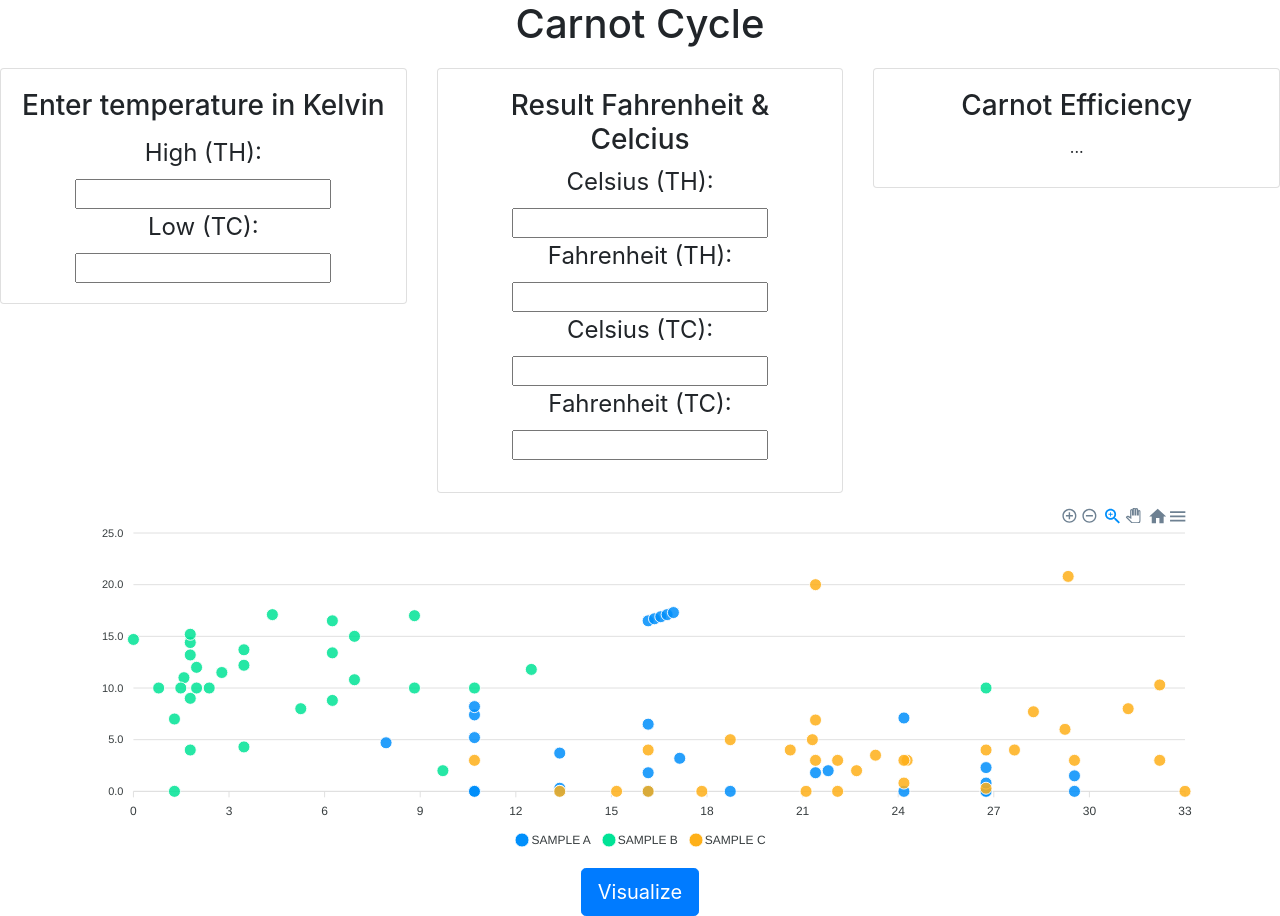
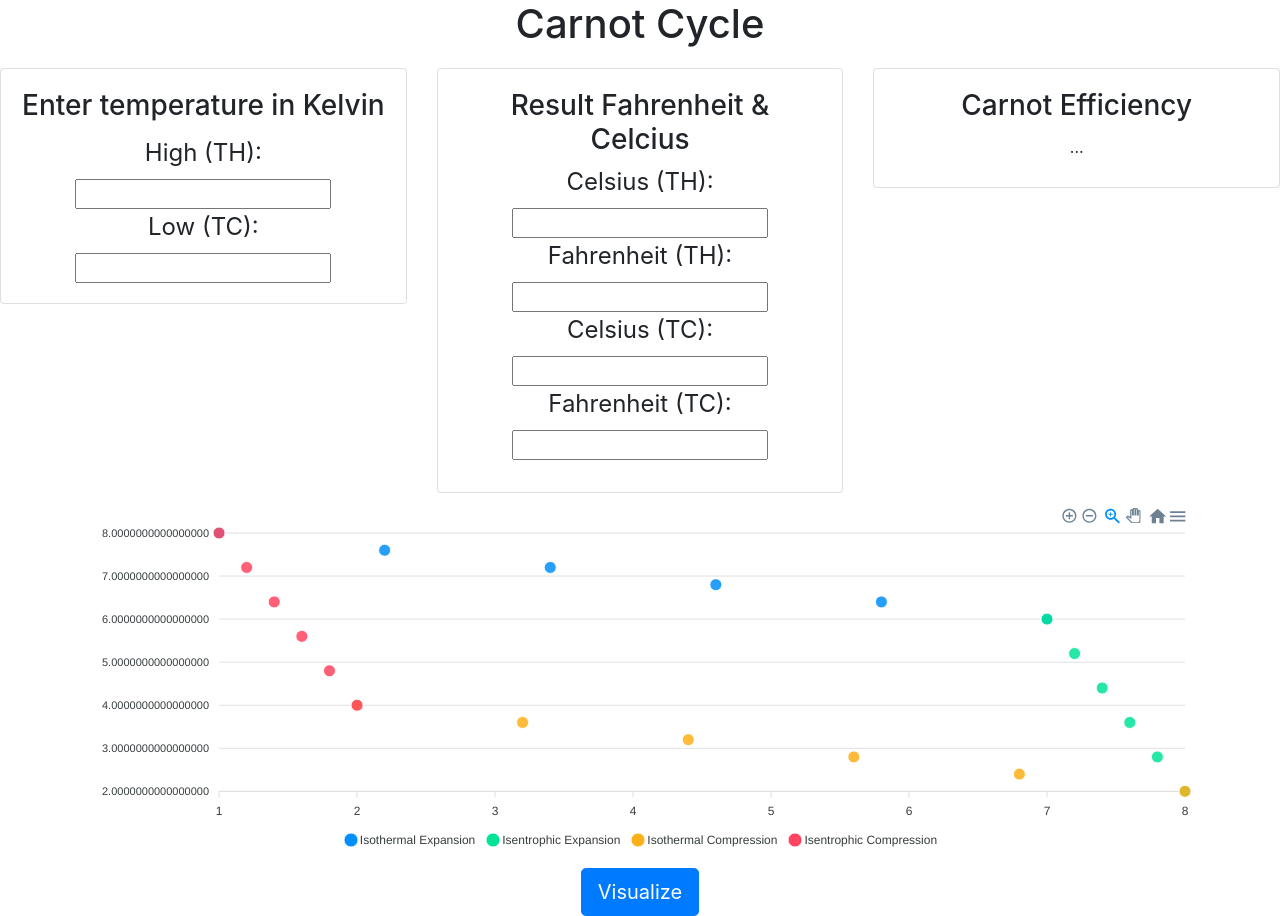
Before and after one commit to RuslanUchan/carnot-cycle, a React (Create React App) app: page / in a window 1280 px wide. Built offline with nearby package versions, Linux system fonts and the light colour scheme.

Commit message:
Some visualization done

```diff
--- a/src/App.js
+++ b/src/App.js
@@ -9,7 +9,24 @@ class App extends Component {
   constructor(props) {
     super(props)
 
-    this.state = {}
+    this.state = {
+      initialVolume: [2, 8, 9, 3],
+      initialPressure: [8, 6, 2, 4],
+      modifier: [[1.2, -0.4], [0.2, -0.8], [-1.2, 0.4], [-0.2, 0.8]]
+    }
+  }
+
+  PVDiagramModifier = (x, y, xMod, yMod) => {
+    const seriesData = [[x, y]]
+
+    for (let i = 0; i < 5; i++) {
+      x += xMod
+      y += yMod
+
+      seriesData.push([x, y])
+    }
+
+    return seriesData
   }
 
   render() {
@@ -18,7 +35,10 @@ class App extends Component {
         <h1 style={{ marginBottom: "20px" }}>Carnot Cycle</h1>
         <Calculator />
         <Container style={{ marginTop: "10px" }}>
-          <ScatterChart />
+          <ScatterChart
+            PVDiagramModifier={this.PVDiagramModifier}
+            systemVariables={this.state}
+          />
         </Container>
         <Button color="primary" onClick={this.handleVisualize} size="lg">
           Visualize
--- a/src/components/ScatterChart.js
+++ b/src/components/ScatterChart.js
@@ -17,125 +17,60 @@ class ScatterChart extends Component {
           tickAmount: 10
         },
         yaxis: {
-          tickAmount: 7
+          tickAmount: 10
         }
       },
       series: [
         {
-          name: "SAMPLE A",
-          data: [
-            [16.4, 16.5],
-            [16.6, 16.7],
-            [16.8, 16.9],
-            [17, 17.1],
-            [17.2, 17.3],
-            [17.4, 3.2],
-            [10.9, 7.4],
-            [10.9, 0],
-            [10.9, 8.2],
-            [16.4, 0],
-            [16.4, 1.8],
-            [13.6, 0.3],
-            [13.6, 0],
-            [29.9, 0],
-            [27.1, 2.3],
-            [16.4, 0],
-            [13.6, 3.7],
-            [10.9, 5.2],
-            [16.4, 6.5],
-            [10.9, 0],
-            [24.5, 7.1],
-            [10.9, 0],
-            [8.1, 4.7],
-            [19, 0],
-            [21.7, 1.8],
-            [27.1, 0],
-            [24.5, 0],
-            [27.1, 0],
-            [29.9, 1.5],
-            [27.1, 0.8],
-            [22.1, 2]
-          ]
+          name: "Isothermal Expansion",
+          data: []
         },
         {
-          name: "SAMPLE B",
-          data: [
-            [6.4, 13.4],
-            [1.7, 11],
-            [5.4, 8],
-            [9, 17],
-            [1.9, 4],
-            [3.6, 12.2],
-            [1.9, 14.4],
-            [1.9, 9],
-            [1.9, 13.2],
-            [1.4, 7],
-            [6.4, 8.8],
-            [3.6, 4.3],
-            [1.6, 10],
-            [9.9, 2],
-            [7.1, 15],
-            [1.4, 0],
-            [3.6, 13.7],
-            [1.9, 15.2],
-            [6.4, 16.5],
-            [0.9, 10],
-            [4.5, 17.1],
-            [10.9, 10],
-            [0.1, 14.7],
-            [9, 10],
-            [12.7, 11.8],
-            [2.1, 10],
-            [2.5, 10],
-            [27.1, 10],
-            [2.9, 11.5],
-            [7.1, 10.8],
-            [2.1, 12]
-          ]
+          name: "Isentrophic Expansion",
+          data: []
         },
         {
-          name: "SAMPLE C",
-          data: [
-            [21.7, 3],
-            [23.6, 3.5],
-            [24.6, 3],
-            [29.9, 3],
-            [21.7, 20],
-            [23, 2],
-            [10.9, 3],
-            [28, 4],
-            [27.1, 0.3],
-            [16.4, 4],
-            [13.6, 0],
-            [19, 5],
-            [22.4, 3],
-            [24.5, 3],
-            [32.6, 3],
-            [27.1, 4],
-            [29.6, 6],
-            [31.6, 8],
-            [21.6, 5],
-            [20.9, 4],
-            [22.4, 0],
-            [32.6, 10.3],
-            [29.7, 20.8],
-            [24.5, 0.8],
-            [21.4, 0],
-            [21.7, 6.9],
-            [28.6, 7.7],
-            [15.4, 0],
-            [18.1, 0],
-            [33.4, 0],
-            [16.4, 0]
-          ]
+          name: "Isothermal Compression",
+          data: []
+        },
+        {
+          name: "Isentrophic Compression",
+          data: []
         }
       ]
     }
   }
 
+  componentWillMount = () => {
+    // Unpack all props
+    const {
+      initialVolume,
+      initialPressure,
+      modifier
+    } = this.props.systemVariables
+    const PVDiagramModifier = this.props.PVDiagramModifier
+
+    // Initialize new array to merge state
+    const seriesData = []
+
+    this.state.series.forEach((obj, index) => {
+      let data = PVDiagramModifier(
+        initialVolume[index],
+        initialPressure[index],
+        modifier[index][0],
+        modifier[index][1]
+      )
+
+      seriesData.push({ name: obj.name, data: data })
+    })
+
+    this.setState({ series: seriesData })
+  }
+
   render() {
     return (
       <div id="chart">
+        {console.log(this.state.series)}
         <ReactApexChart
           options={this.state.options}
           series={this.state.series}
```
